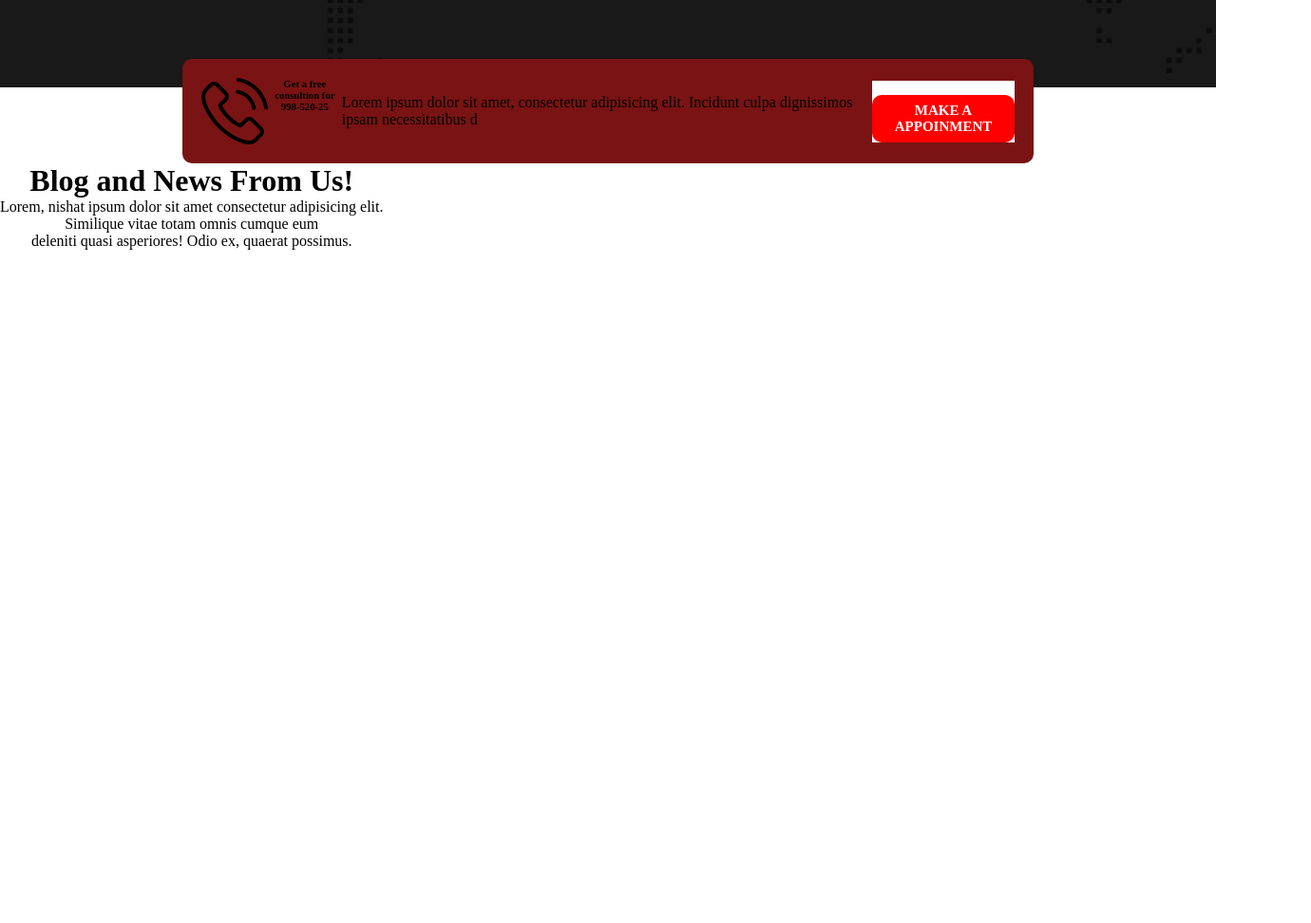
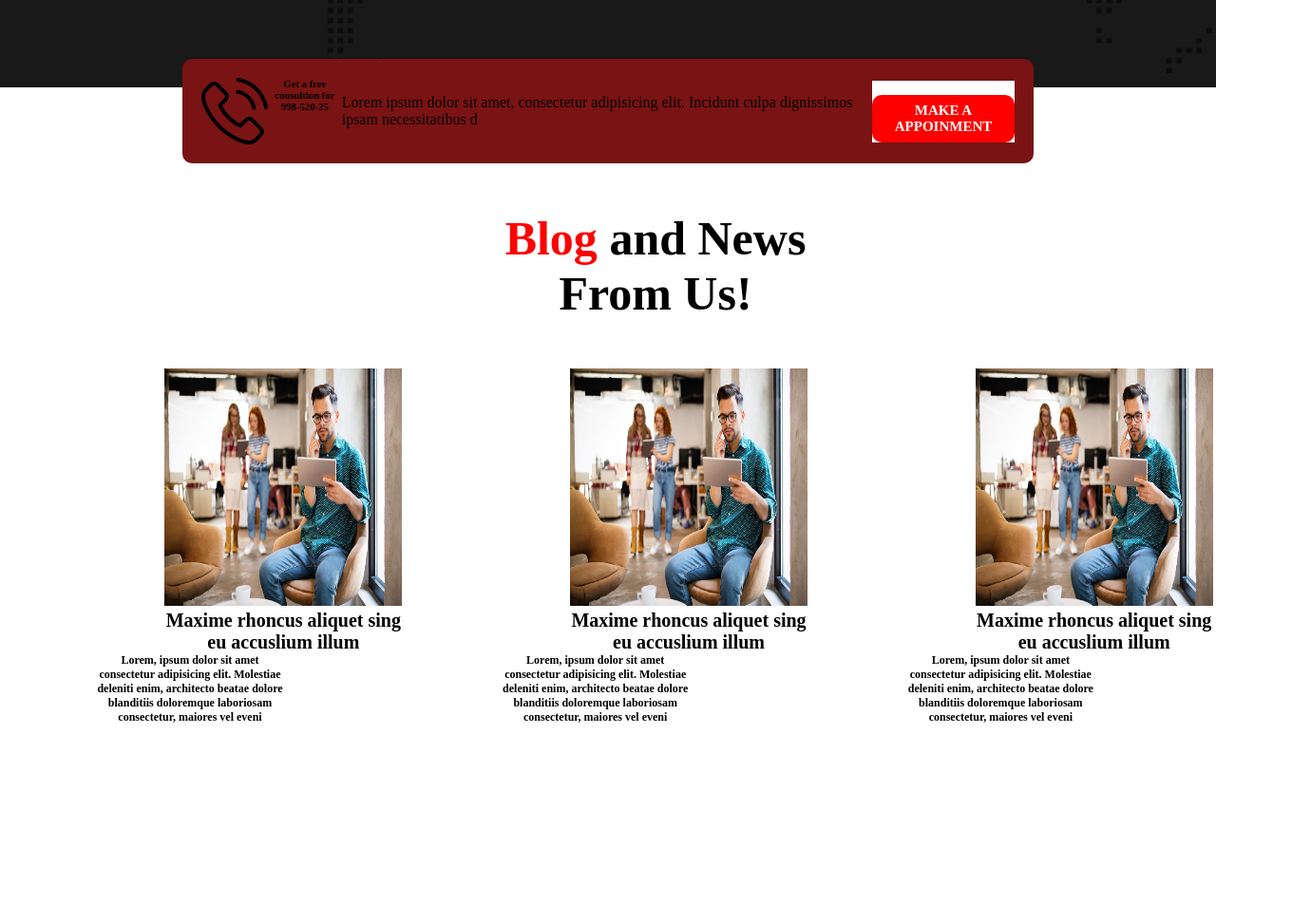
Before and after one commit to Omarfaruk1820/Digital-Agency-software, a plain HTML site: page index.html in a window 1280 px wide. Shown: the part 1623-2595 px from the top of the page at 95% size, 1380 px wide, since content can reach past the window. Before the commit the page ends 1886 px from the top, so only its background shows below. Drawn offline with Linux system fonts and the light colour scheme.

Commit message:
added card section

```diff
--- a/index.html
+++ b/index.html
@@ -113,10 +113,33 @@
 
         </div>
 
+
         <div class="blog-container">
             <div class="blog">
-                <h1 class="blog-news">Blog and News From Us!</h1>
-                <p>Lorem,  nishat ipsum dolor sit amet consectetur adipisicing elit.<br> Similique vitae totam omnis cumque eum <br>deleniti quasi asperiores! Odio ex, quaerat possimus.</p>
+                <h1 class="blog-news"><span>Blog</span> and News<br> From Us!</h1>
+
+            </div>
+
+            <div class="cards">
+                <div class="card">
+                    <img class="blog-1" src="./image/blog-1.jpg" alt="">
+                    <h3 class="nisu">Maxime rhoncus aliquet sing<br>eu accuslium illum</h3>
+                    <p class="boro-ma">Lorem, ipsum dolor sit amet consectetur adipisicing elit. Molestiae deleniti enim, architecto beatae dolore blanditiis doloremque laboriosam consectetur, maiores vel eveni
+                    </p>
+                </div>
+
+                <div class="card">
+                    <img class="blog-1" src="./image/blog-1.jpg" alt="">
+                    <h3 class="nisu">Maxime rhoncus aliquet sing<br>eu accuslium illum</h3>
+                    <p class="boro-ma">Lorem, ipsum dolor sit amet consectetur adipisicing elit. Molestiae deleniti enim, architecto beatae dolore blanditiis doloremque laboriosam consectetur, maiores vel eveni
+                    </p>
+                </div>
+                <div class="card">
+                    <img class="blog-1" src="./image/blog-1.jpg" alt="">
+                    <h3 class="nisu">Maxime rhoncus aliquet sing<br>eu accuslium illum</h3>
+                    <p class="boro-ma">Lorem, ipsum dolor sit amet consectetur adipisicing elit. Molestiae deleniti enim, architecto beatae dolore blanditiis doloremque laboriosam consectetur, maiores vel eveni
+                    </p>
+                </div>
             </div>
         </div>
 
--- a/style.css
+++ b/style.css
@@ -195,13 +195,60 @@ padding-top:120px;
     background-color:white;
 }
 .blog-container{
+
+    width:100%;
+    height:auto;
+    margin:50px;
+
+}
+
+.blog-news{
+    margin-top:20px;
+   justify-content:center;
+   font-size:50px;
+   align-items:center;
+   text-align:center;
+
+
+}
+
+.blog span{
+    color:red;
+}
+
+.blog-1{
+    width:250px;
+    height:250px;
+    align-items:center;
+    justify-content:center;
+}
+.cards{
     display:flex;
     width:100%;
+    height:300px;
+    margin:50px;
+
+
+}
+.nisu{
+font-size:20px;
+text-align:center;
+font-weight: 700;
+
+}
+.boro-ma{
+width:200px;
+height:300px;
+font-size:12px;
+font-weight:bold;
+}
+.card{
+    width:100%;
+    margin-right:30px;
+}
+.card, .nisu{
     text-align:center;
 }
-.blog{
-  text-align:center;
+.card, .boro-ma{
+    text-align:center;
 }
-.blog-news{
-   text-align:center;
-}
```
